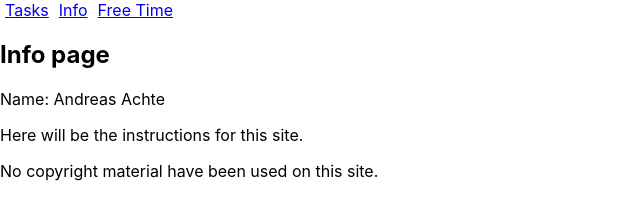
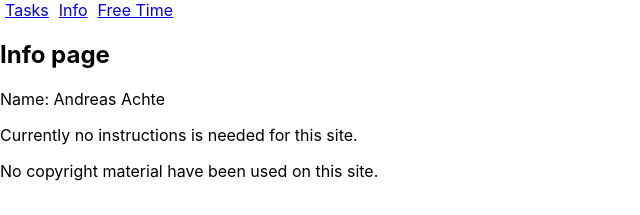
Before and after one commit to tune-ever/react-harjoitustyo-syksy-2022-tamk, a React (Create React App) app: page /info in a window 1280 px wide. Shown: the top 215 px of the page, without its empty margins (0-640 px from the left). Built offline with nearby package versions, Linux system fonts and the light colour scheme.

Commit message:
Added instructions for using the site

```diff
--- a/src/components/Info.js
+++ b/src/components/Info.js
@@ -3,7 +3,7 @@ const Info = () => {
     <div>
       <h2>Info page</h2>
       <article>Name: Andreas Achte</article>
-      <p>Here will be the instructions for this site.</p>
+      <p>Currently no instructions is needed for this site.</p>
       <p>No copyright material have been used on this site.</p>
     </div>
   );
```
